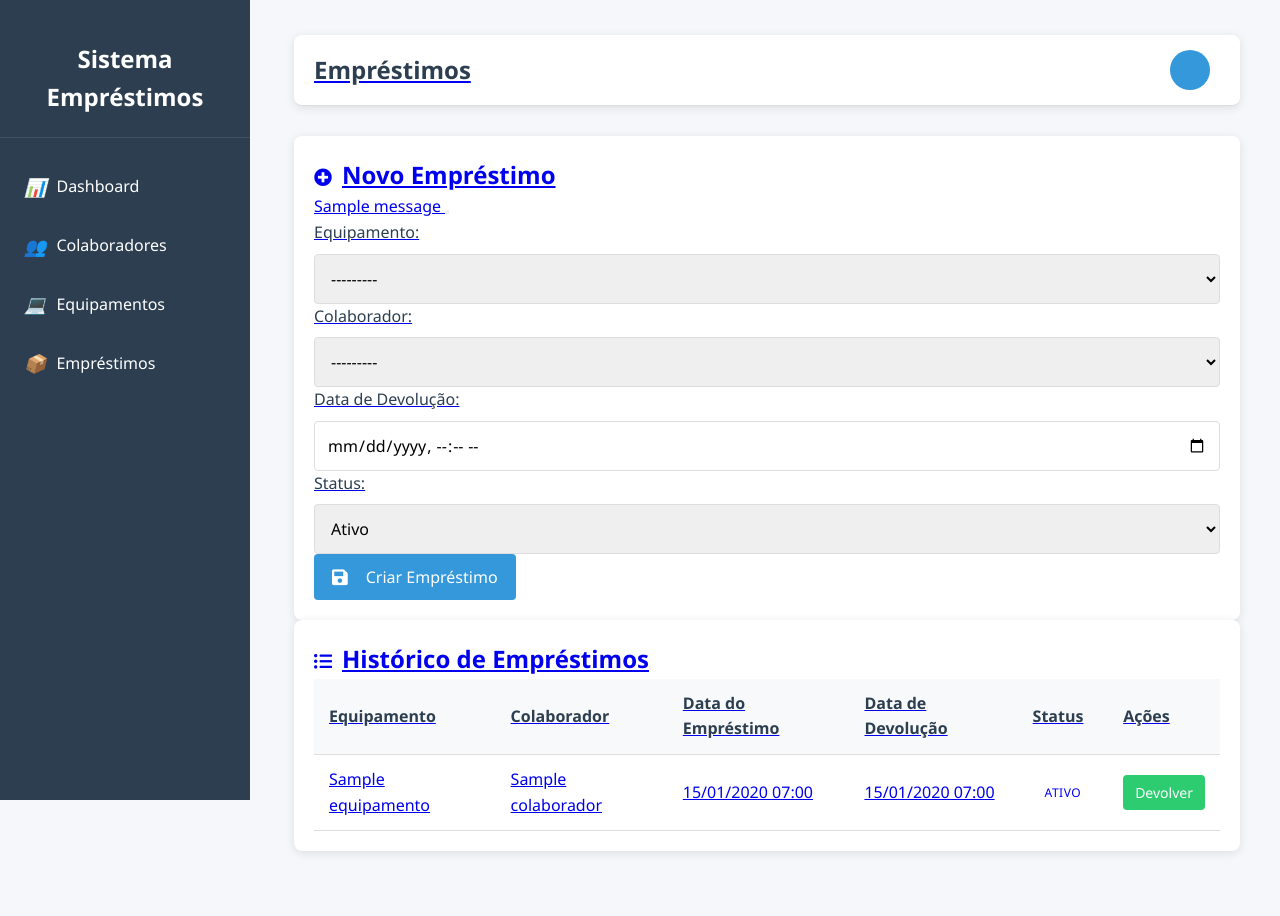
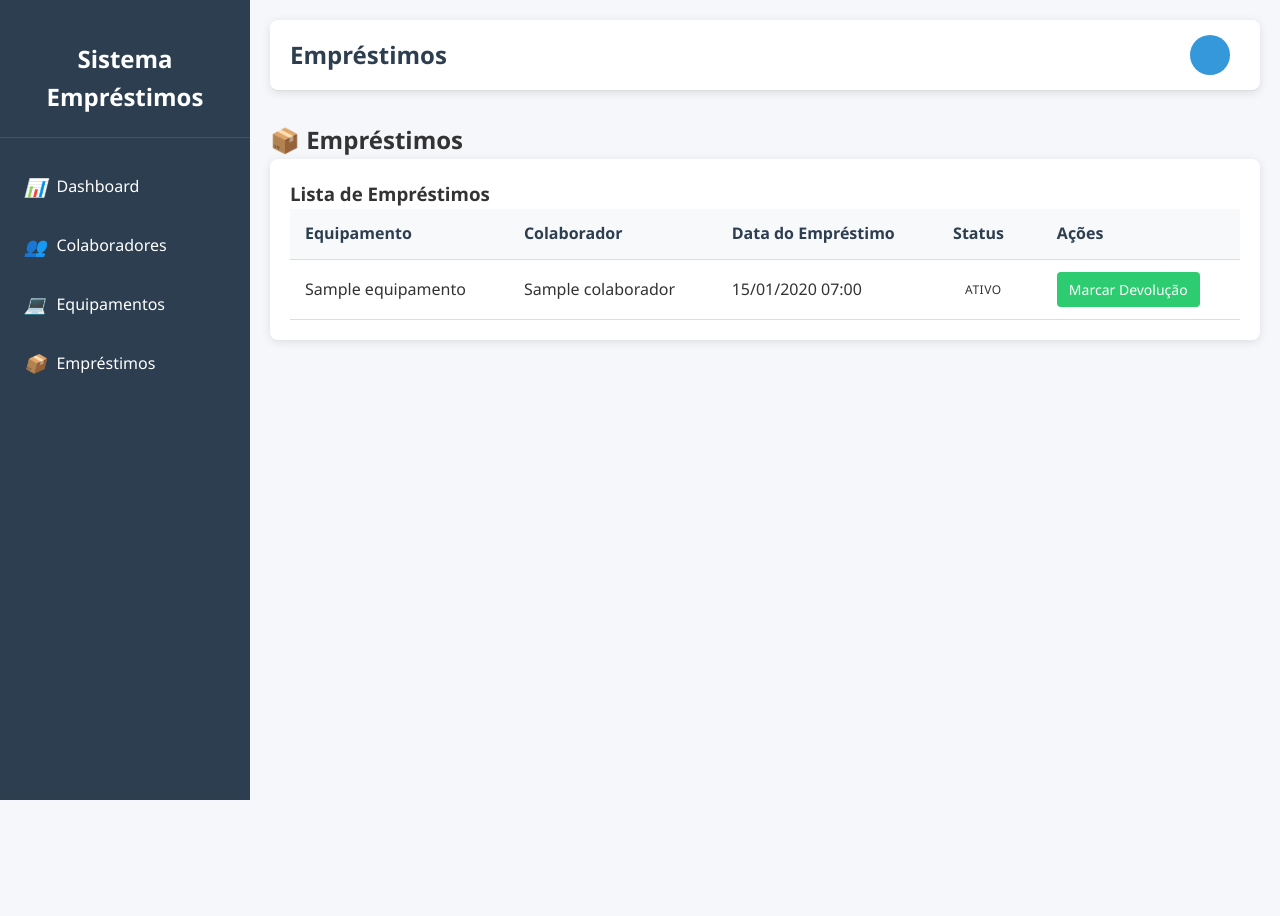
Before and after one commit to CassioHMA/projeto_imersao, a Django app: page /emprestimos/ in a window 1280 px wide. After the commit the page ends 800 px from the top, so only its background shows below. Run offline with Django 5.2, Linux system fonts and the light colour scheme; tables that the repository leaves empty hold one stand-in row (values such as "Sample post"); one stand-in notice (Sample message) is shown.

Commit message:
criando a emprestimo

```diff
--- a/Projeto_imersaos/forms.py
+++ b/Projeto_imersaos/forms.py
@@ -44,16 +44,31 @@ class EquipamentoForm(forms.ModelForm):
 class EmprestimoForm(forms.ModelForm):
     class Meta:
         model = EmprestimoEquipamento
-        fields = ['equipamento', 'colaborador', 'data_devolucao', 'status']
+        # Removido 'status' e 'data_devolucao' que são controlados pela lógica do sistema
+        fields = ['equipamento', 'colaborador', 'data_devolucao_prevista', 'observacoes']
         widgets = {
             'equipamento': forms.Select(attrs={'class': 'form-control'}),
             'colaborador': forms.Select(attrs={'class': 'form-control'}),
-            'data_devolucao': forms.DateTimeInput(attrs={'class': 'form-control', 'type': 'datetime-local'}),
-            'status': forms.Select(attrs={'class': 'form-control'}),
+            'data_devolucao_prevista': forms.DateTimeInput(attrs={'class': 'form-control', 'type': 'datetime-local'}),
+            'observacoes': forms.Textarea(attrs={'class': 'form-control', 'rows': 3}),
         }
         labels = {
             'equipamento': 'Equipamento',
             'colaborador': 'Colaborador',
-            'data_devolucao': 'Data de Devolução',
-            'status': 'Status',
+            'data_devolucao_prevista': 'Devolução Prevista',
+            'observacoes': 'Observações',
         }
+
+    def __init__(self, *args, **kwargs):
+        super().__init__(*args, **kwargs)
+        # Filtra o queryset para mostrar apenas equipamentos com estoque > 0
+        self.fields['equipamento'].queryset = Equipamento.objects.filter(estoque__gt=0, ativo=True)
+
+    def clean_equipamento(self):
+        """
+        Valida se o equipamento selecionado ainda tem estoque no momento do submit.
+        """
+        equipamento = self.cleaned_data.get('equipamento')
+        if equipamento and equipamento.estoque <= 0:
+            raise forms.ValidationError("Este equipamento não tem estoque disponível para empréstimo.")
+        return equipamento
--- a/Projeto_imersaos/models.py
+++ b/Projeto_imersaos/models.py
@@ -52,8 +52,9 @@ class EmprestimoEquipamento(models.Model):
         ('em_atraso', 'Em Atraso'),
         ('devolvido', 'Devolvido'),
     ]
-    equipamento = models.ForeignKey(Equipamento, on_delete=models.CASCADE, name='equipamento')
-    colaborador = models.ForeignKey(Colaborador, on_delete=models.CASCADE, name='colaborador')
+    # Usar PROTECT para evitar a exclusão de equipamentos/colaboradores com histórico de empréstimo.
+    equipamento = models.ForeignKey(Equipamento, on_delete=models.PROTECT)
+    colaborador = models.ForeignKey(Colaborador, on_delete=models.PROTECT)
     data_emprestimo = models.DateTimeField(auto_now_add=True)
     data_devolucao = models.DateTimeField(null=True, blank=True)
     data_devolucao_prevista = models.DateTimeField(null=True, blank=True, verbose_name='Devolução Prevista')
@@ -63,14 +64,23 @@ class EmprestimoEquipamento(models.Model):
     class Meta:
         verbose_name = 'Empréstimo'
         verbose_name_plural = 'Empréstimos'
+        ordering = ['-data_emprestimo'] # Ordena pelos mais recentes por padrão
 
     def __str__(self):
         return f"{self.colaborador.nome} - {self.equipamento.nome} ({self.get_status_display()})"
 
     def marcar_devolucao(self):
+        """Marca um empréstimo como devolvido, atualiza o status, a data e o estoque do equipamento."""
+        if self.status == 'devolvido':
+            return # Evita processamento desnecessário
+
         self.data_devolucao = timezone.now()
         self.status = 'devolvido'
-        self.save()
+        self.equipamento.estoque += 1
+        self.equipamento.save()
+        self.save(update_fields=['data_devolucao', 'status'])
 
+    @property
     def esta_devolvido(self):
-        return self.data_devolucao is not None
+        """Retorna True se o empréstimo já foi devolvido."""
+        return self.status == 'devolvido'
--- a/Projeto_imersaos/templates/base.html
+++ b/Projeto_imersaos/templates/base.html
@@ -31,7 +31,7 @@
 
             <a href="{% url 'lista_emprestimos' %}" class="menu-item" data-target="emprestimos">
             <i>📦</i> Empréstimos
-
+            </a>
         </div>
 
         <!-- Main Content -->
--- a/Projeto_imersaos/templates/partials/emprestimos.html
+++ b/Projeto_imersaos/templates/partials/emprestimos.html
@@ -4,37 +4,12 @@
 {% block page_title %}Empréstimos{% endblock %}
 
 {% block content %}
+<div class="section-content">
+    <h2>📦 Empréstimos</h2>
     <div class="card">
         <div class="card-header">
-        <h2><i class="fas fa-plus-circle me-2"></i>Novo Empréstimo</h2>
-    </div>
-    <div class="card-body">
-        {% if messages %}
-        <div class="mb-4">
-            {% for message in messages %}
-            <div class="alert alert-{% if message.tags == 'error' %}danger{% else %}{{ message.tags }}{% endif %} alert-dismissible fade show" role="alert">
-                {{ message }}
-                <button type="button" class="btn-close" data-bs-dismiss="alert" aria-label="Close"></button>
-            </div>
-            {% endfor %}
-        </div>
-        {% endif %}
-
-        <form method="post" id="form-emprestimo">
-            {% csrf_token %}
-            {{ form.as_p }}
-            <div class="d-flex justify-content-end">
-                <button type="submit" class="btn btn-primary">
-                    <i class="fas fa-save me-1"></i> Criar Empréstimo
-                </button>
-            </div>
-        </form>
-    </div>
-</div>
-
-<div class="card mt-4">
-    <div class="card-header">
-        <h2><i class="fas fa-list-ul me-2"></i>Histórico de Empréstimos</h2>
+            <h3>Lista de Empréstimos</h3>
+            <!-- Futuramente, um botão para adicionar novo empréstimo pode vir aqui -->
         </div>
         <div class="card-body">
             <div class="table-responsive">
@@ -44,7 +19,6 @@
                             <th>Equipamento</th>
                             <th>Colaborador</th>
                             <th>Data do Empréstimo</th>
-                        <th>Data de Devolução</th>
                             <th>Status</th>
                             <th>Ações</th>
                         </tr>
@@ -55,24 +29,15 @@
                             <td>{{ emprestimo.equipamento.nome }}</td>
                             <td>{{ emprestimo.colaborador.nome }}</td>
                             <td>{{ emprestimo.data_emprestimo|date:"d/m/Y H:i" }}</td>
-                        <td>{{ emprestimo.data_devolucao|date:"d/m/Y H:i"|default:"-" }}</td>
+                            <td><span class="badge badge-{{ emprestimo.status }}">{{ emprestimo.get_status_display }}</span></td>
                             <td>
-                            <span class="badge badge-{{ emprestimo.status }}">{{ emprestimo.get_status_display }}</span>
-                        </td>
-                        <td>
-                            {% if emprestimo.status != 'devolvido' %}
-                                <form method="POST" action="{% url 'devolver_emprestimo' emprestimo.pk %}" style="display: inline;" onsubmit="return confirm('Confirmar a devolução deste equipamento?');">
+                                {% if not emprestimo.esta_devolvido %}
+                                <form action="{% url 'marcar_devolucao_view' emprestimo.pk %}" method="post" class="d-inline">
                                     {% csrf_token %}
-                                    <button type="submit" class="btn btn-success btn-sm" title="Devolver">
-                                        Devolver
-                                    </button>
+                                    <button type="submit" class="btn btn-success btn-sm">Marcar Devolução</button>
                                 </form>
                                 {% endif %}
                             </td>
-                    </tr>
-                    {% empty %}
-                    <tr>
-                        <td colspan="6" class="text-center">Nenhum empréstimo registrado.</td>
                         </tr>
                         {% endfor %}
                     </tbody>
@@ -80,4 +45,5 @@
             </div>
         </div>
     </div>
+</div>
 {% endblock %}
--- a/Projeto_imersaos/urls.py
+++ b/Projeto_imersaos/urls.py
@@ -33,12 +33,12 @@ urlpatterns = [
     # =============================
     # Empréstimos
     # =============================
-    path('emprestimos/', views.emprestimo_equipamento, name='lista_emprestimos'),
-    path('emprestimos/devolver/<int:pk>/', views.devolver_emprestimo, name='devolver_emprestimo'),
+    path('emprestimos/', views.lista_emprestimos, name='lista_emprestimos'),
+    path('emprestimos/criar/', views.criar_emprestimo, name='criar_emprestimo'),
+    path('emprestimos/devolver/<int:pk>/', views.marcar_devolucao_view, name='marcar_devolucao'),
 
     # =============================
     # APIs
     # =============================
-    path('api/equipamentos-disponiveis/', views.api_equipamentos_disponiveis, name='api_equipamentos_disponiveis'),
     path('api/equipamentos/', views.api_equipamentos, name='api_equipamentos'),
 ]
--- a/Projeto_imersaos/views.py
+++ b/Projeto_imersaos/views.py
@@ -170,55 +170,49 @@ def api_equipamentos(request):
     } for eq in equipamentos]
     return JsonResponse(data, safe=False)
 
+# Views para EmprestimoEquipamento
+def lista_emprestimos(request):
+    # Usar select_related para otimizar a busca, evitando queries N+1 no template
+    emprestimos = EmprestimoEquipamento.objects.select_related('equipamento', 'colaborador').all()
+    form = EmprestimoForm()
+    context = {
+        'emprestimos': emprestimos,
+        'form': form
+    }
+    return render(request, 'partials/emprestimos.html', context)
 
-# Views para Empréstimo de Equipamento
-def emprestimo_equipamento(request):
+@require_http_methods(["GET", "POST"])
+def criar_emprestimo(request):
     if request.method == 'POST':
         form = EmprestimoForm(request.POST)
         if form.is_valid():
             try:
+                # Garante que as operações com o banco de dados sejam atômicas
                 with transaction.atomic():
                     emprestimo = form.save(commit=False)
+
+                    # Lógica de negócio: diminuir o estoque
                     equipamento = emprestimo.equipamento
-                    if equipamento.estoque > 0:
-                        equipamento.estoque -= 1
-                        equipamento.save()
-                        emprestimo.save()
-                        messages.success(request, 'Empréstimo registrado com sucesso!')
-                    else:
-                        messages.error(request, 'Equipamento sem estoque disponível.')
+                    equipamento.estoque -= 1
+                    equipamento.save()
+
+                    emprestimo.save() # Agora salva o empréstimo
+
+                messages.success(request, 'Empréstimo registrado com sucesso!')
+                return redirect('lista_emprestimos')
             except Exception as e:
-                messages.error(request, f'Ocorreu um erro: {e}')
-            return redirect('lista_emprestimos')
+                messages.error(request, f"Ocorreu um erro ao registrar o empréstimo: {e}")
     else:
         form = EmprestimoForm()
-
-    emprestimos = EmprestimoEquipamento.objects.select_related('equipamento', 'colaborador').all().order_by('-data_emprestimo')
-
-    context = {
-        'form': form,
-        'emprestimos': emprestimos
-    }
-    return render(request, 'partials/emprestimos.html', context)
-
-# API para buscar equipamentos disponíveis
-def api_equipamentos_disponiveis(request):
-    equipamentos = Equipamento.objects.filter(ativo=True, estoque__gt=0).values('id', 'nome')
-    return JsonResponse(list(equipamentos), safe=False)
+    return render(request, 'partials/form_emprestimo.html', {'form': form, 'titulo': 'Registrar Novo Empréstimo'})
 
 @require_POST
-def devolver_emprestimo(request, pk):
+def marcar_devolucao_view(request, pk):
     emprestimo = get_object_or_404(EmprestimoEquipamento, pk=pk)
-    try:
-        with transaction.atomic():
-            emprestimo.marcar_devolucao()
-            equipamento = emprestimo.equipamento
-            equipamento.estoque += 1
-            equipamento.save()
-            messages.success(request, f'Equipamento "{equipamento.nome}" devolvido com sucesso.')
-    except Exception as e:
-        messages.error(request, f'Ocorreu um erro ao processar a devolução: {e}')
+    emprestimo.marcar_devolucao() # Chama o método do modelo
+    messages.success(request, f'Devolução do equipamento "{emprestimo.equipamento.nome}" registrada.')
     return redirect('lista_emprestimos')
+
 
 # Dashboard e relatórios
 def dashboard(request):
```
Also changed, not shown: Projeto_imersaos/templates/partials/form_emprestimo.html (deleted, +0 -57 lines). Lines whose indentation alone changed are shown as unchanged.
